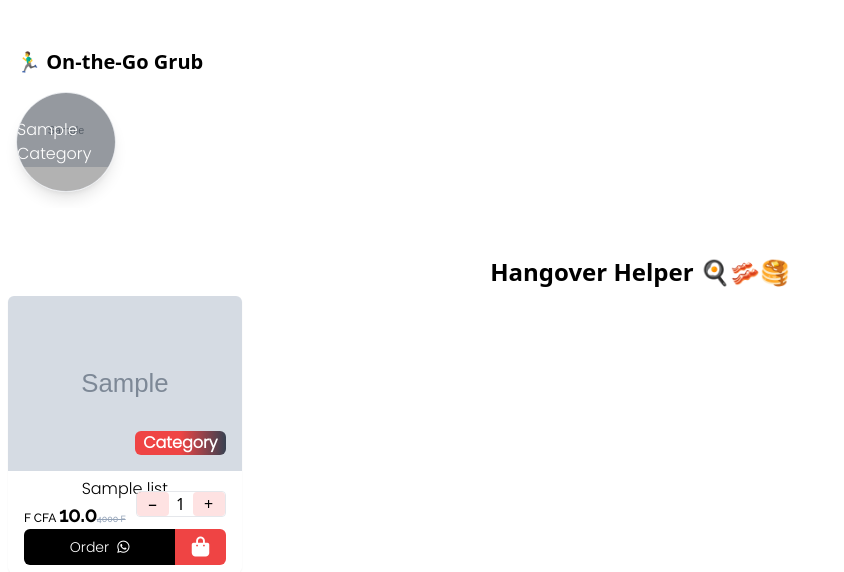
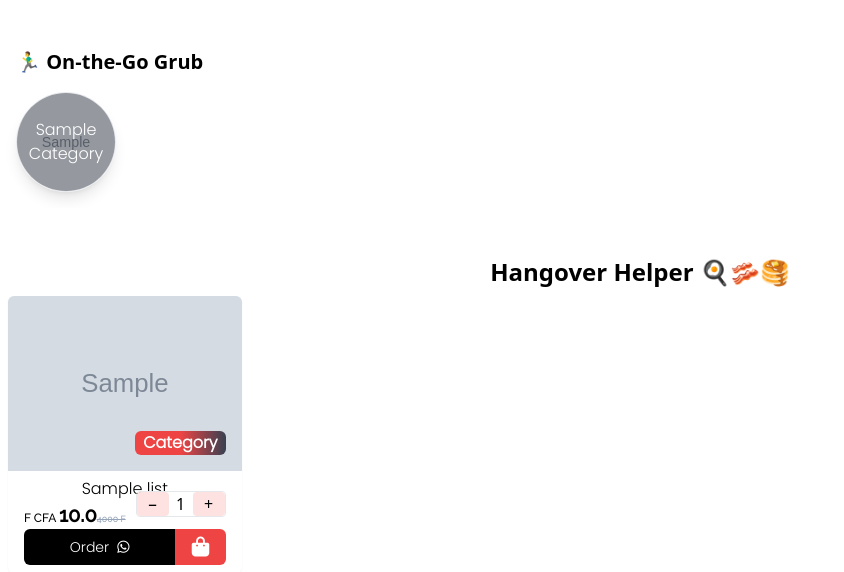
Before and after one commit to Godlove1/claudia-online-food-ordering, a PHP site: page / in a window 1280 px wide. Shown: the part 508-1080 px from the top of the page, without its empty margins (0-844 px from the left). Run offline with PHP 8.4, Linux system fonts and the light colour scheme; tables that the repository leaves empty or names only in its code hold one stand-in row (values such as "Sample post"); grey boxes marked "Sample" are stand-in pictures; some libraries are stand-ins or nearby versions; some web fonts are replaced.

Commit message:
adjusted category background image

```diff
--- a/src/assets/css/output.css
+++ b/src/assets/css/output.css
@@ -644,14 +644,6 @@ video {
   margin: 1rem;
 }
 
-.m-2 {
-  margin: 0.5rem;
-}
-
-.m-6 {
-  margin: 1.5rem;
-}
-
 .mx-1 {
   margin-left: 0.25rem;
   margin-right: 0.25rem;
@@ -780,10 +772,6 @@ video {
 
 .mt-8 {
   margin-top: 2rem;
-}
-
-.mt-3 {
-  margin-top: 0.75rem;
 }
 
 .block {
@@ -1476,10 +1464,6 @@ video {
 
 .pt-8 {
   padding-top: 2rem;
-}
-
-.pt-2 {
-  padding-top: 0.5rem;
 }
 
 .text-center {
--- a/src/partials/categories.php
+++ b/src/partials/categories.php
@@ -12,12 +12,12 @@ foreach ($db->query($get_cats) as $cats) {
     <!-- cateogry template -->
     <div class="cat-temp-wrapper relative border shadow-lg  w-[100px] h-[100px] rounded-full overflow-hidden">
         <a href="restaurant?cat=<?php echo $cid;?>">
-            <div class="cat-bg w-full ">
-      <img src="assets/images/cats/<?php echo $ca_i;?>" alt="<?php echo ucwords($cname) ?>" class="">
+            <div class="cat-bg w-full h-full ">
+      <img src="assets/images/cats/<?php echo $ca_i;?>" alt="<?php echo ucwords($cname) ?>" class="w-full h-full object-cover">
             </div>
             <div class="name_cat absolute bg-black w-full h-full top-0 bg-opacity-30 hover:bg-red-500 transition-all duration-300 ease-in">
-                    <div class="w-full h-full flex justify-center items-center">
-                        <p class="text-white capitalize"><?php echo ucwords($cname) ?></p>
+                    <div class="w-full h-full flex justify-center items-center p-2">
+                        <p class="text-white text-center capitalize"><?php echo ucwords($cname) ?></p>
                     </div>
             </div>
         </a>
```
Also changed, not shown: src/restaurant.php (+4 -4 lines).
